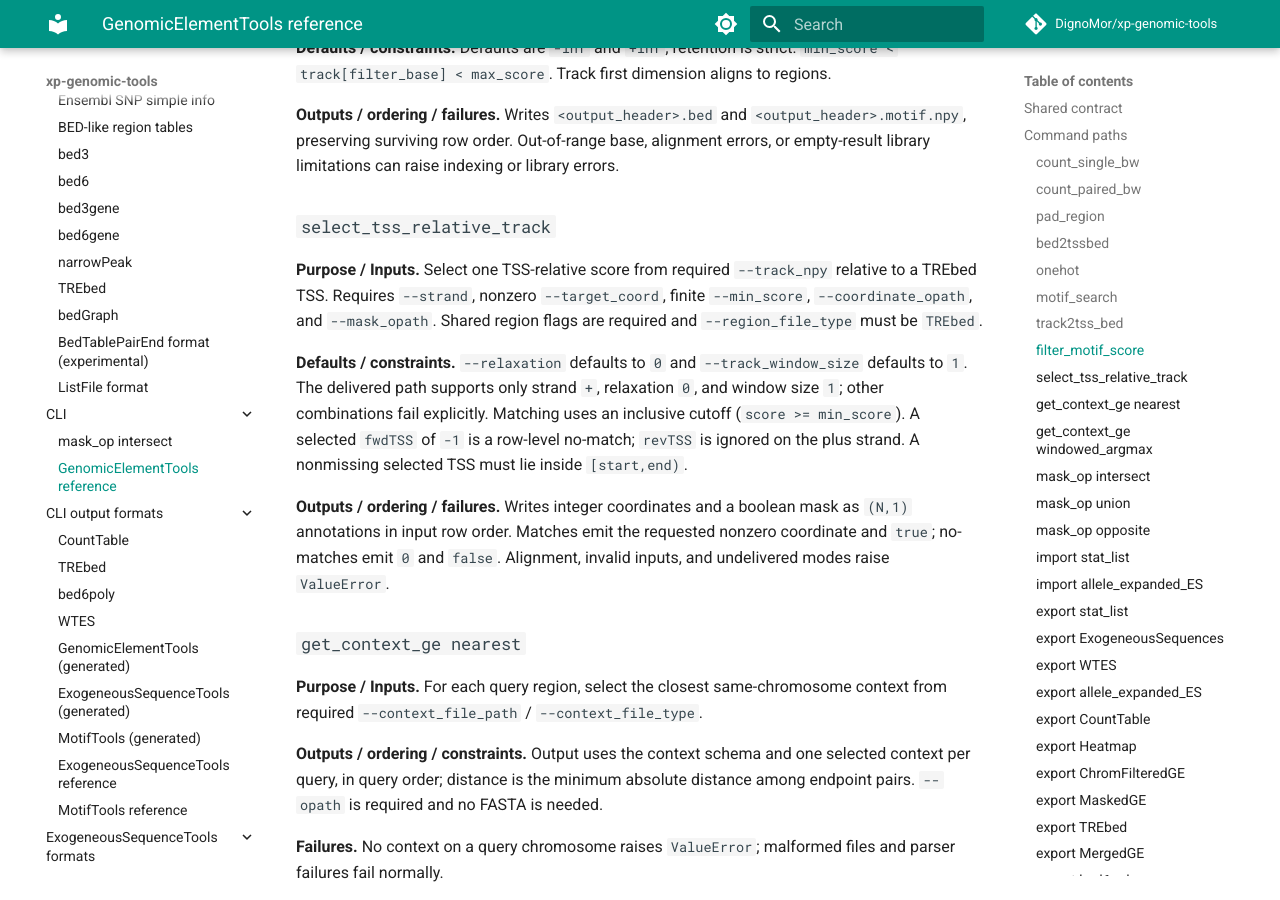
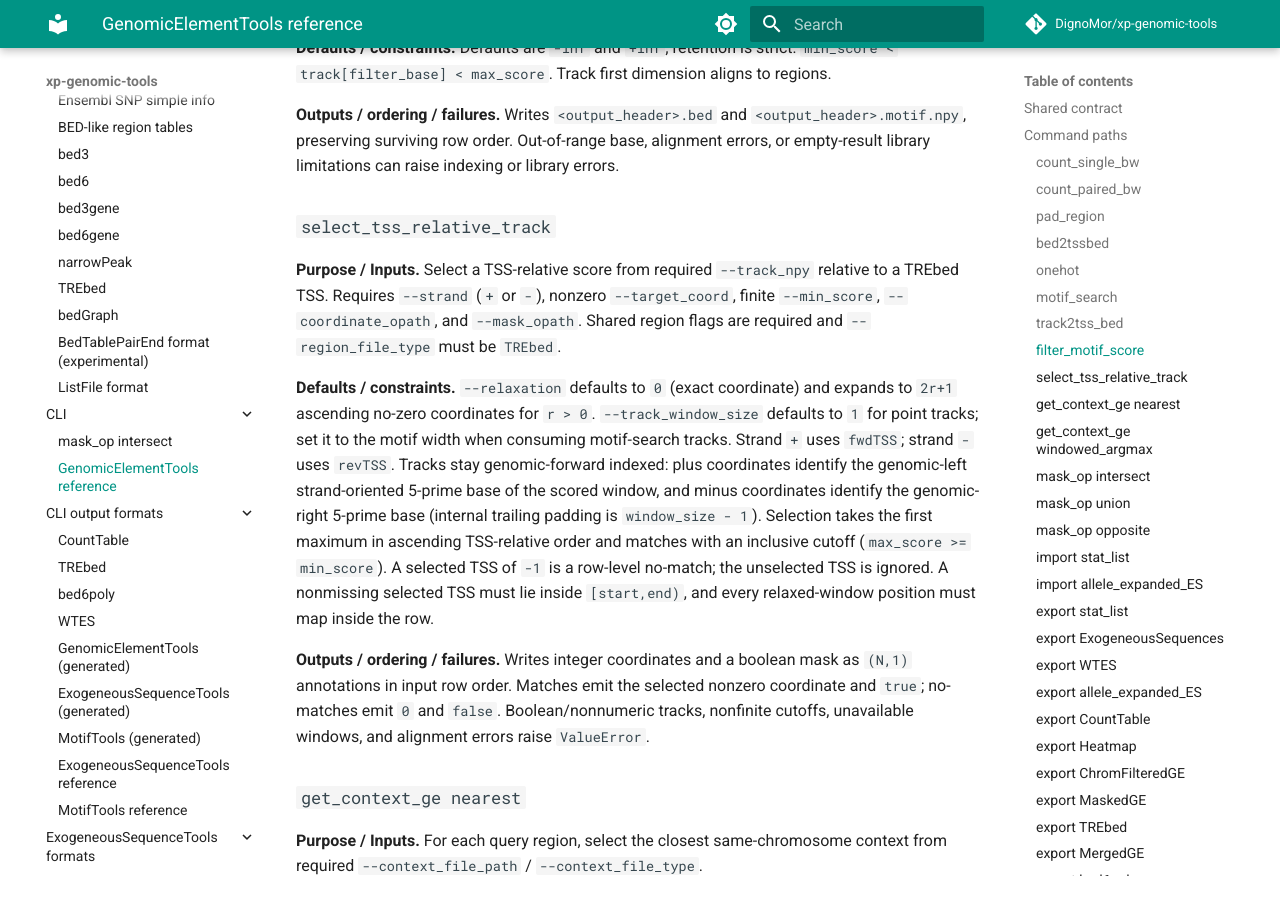
Before and after one commit to DignoMor/xp-genomic-tools-docs, an MkDocs documentation site: the page built from docs/reference/cli/genomic-element-tools/index.md, in a window 1280 px wide and 900 px high, scrolled down 3830 px. Built offline with MkDocs 1.6.1 and Material for MkDocs 9.7.7, drawn with Linux system fonts in a browser that asks for light colours; comment, search, counter and statistics services are not loaded.

Commit message:
Document strand-oriented relaxed TSS-relative windows.
Describe both-strand conversion, no-zero relaxation, scored-window widths, and first-maximum selection.

Co-authored-by: Cursor <cursoragent@cursor.com>

```diff
--- a/docs/reference/cli/genomic-element-tools/index.md
+++ b/docs/reference/cli/genomic-element-tools/index.md
@@ -179,22 +179,30 @@ library errors.
 
 ### `select_tss_relative_track`
 
-**Purpose / Inputs.** Select one TSS-relative score from required `--track_npy`
-relative to a TREbed TSS. Requires `--strand`, nonzero `--target_coord`, finite
-`--min_score`, `--coordinate_opath`, and `--mask_opath`. Shared region flags are
-required and `--region_file_type` must be `TREbed`.
+**Purpose / Inputs.** Select a TSS-relative score from required `--track_npy`
+relative to a TREbed TSS. Requires `--strand` (`+` or `-`), nonzero
+`--target_coord`, finite `--min_score`, `--coordinate_opath`, and
+`--mask_opath`. Shared region flags are required and `--region_file_type` must
+be `TREbed`.
 
-**Defaults / constraints.** `--relaxation` defaults to `0` and
-`--track_window_size` defaults to `1`. The delivered path supports only strand
-`+`, relaxation `0`, and window size `1`; other combinations fail explicitly.
-Matching uses an inclusive cutoff (`score >= min_score`). A selected
-`fwdTSS` of `-1` is a row-level no-match; `revTSS` is ignored on the plus strand.
-A nonmissing selected TSS must lie inside `[start,end)`.
+**Defaults / constraints.** `--relaxation` defaults to `0` (exact coordinate)
+and expands to `2r+1` ascending no-zero coordinates for `r > 0`.
+`--track_window_size` defaults to `1` for point tracks; set it to the motif
+width when consuming motif-search tracks. Strand `+` uses `fwdTSS`; strand `-`
+uses `revTSS`. Tracks stay genomic-forward indexed: plus coordinates identify
+the genomic-left strand-oriented 5-prime base of the scored window, and minus
+coordinates identify the genomic-right 5-prime base (internal trailing padding
+is `window_size - 1`). Selection takes the first maximum in ascending
+TSS-relative order and matches with an inclusive cutoff
+(`max_score >= min_score`). A selected TSS of `-1` is a row-level no-match; the
+unselected TSS is ignored. A nonmissing selected TSS must lie inside
+`[start,end)`, and every relaxed-window position must map inside the row.
 
 **Outputs / ordering / failures.** Writes integer coordinates and a boolean mask
-as `(N,1)` annotations in input row order. Matches emit the requested nonzero
-coordinate and `true`; no-matches emit `0` and `false`. Alignment, invalid
-inputs, and undelivered modes raise `ValueError`.
+as `(N,1)` annotations in input row order. Matches emit the selected nonzero
+coordinate and `true`; no-matches emit `0` and `false`. Boolean/nonnumeric
+tracks, nonfinite cutoffs, unavailable windows, and alignment errors raise
+`ValueError`.
 
 ### `get_context_ge nearest`
 
```
Also changed, not shown: docs/reference/python/general-elements/tss-relative-coordinates.md (+19 -14 lines).
